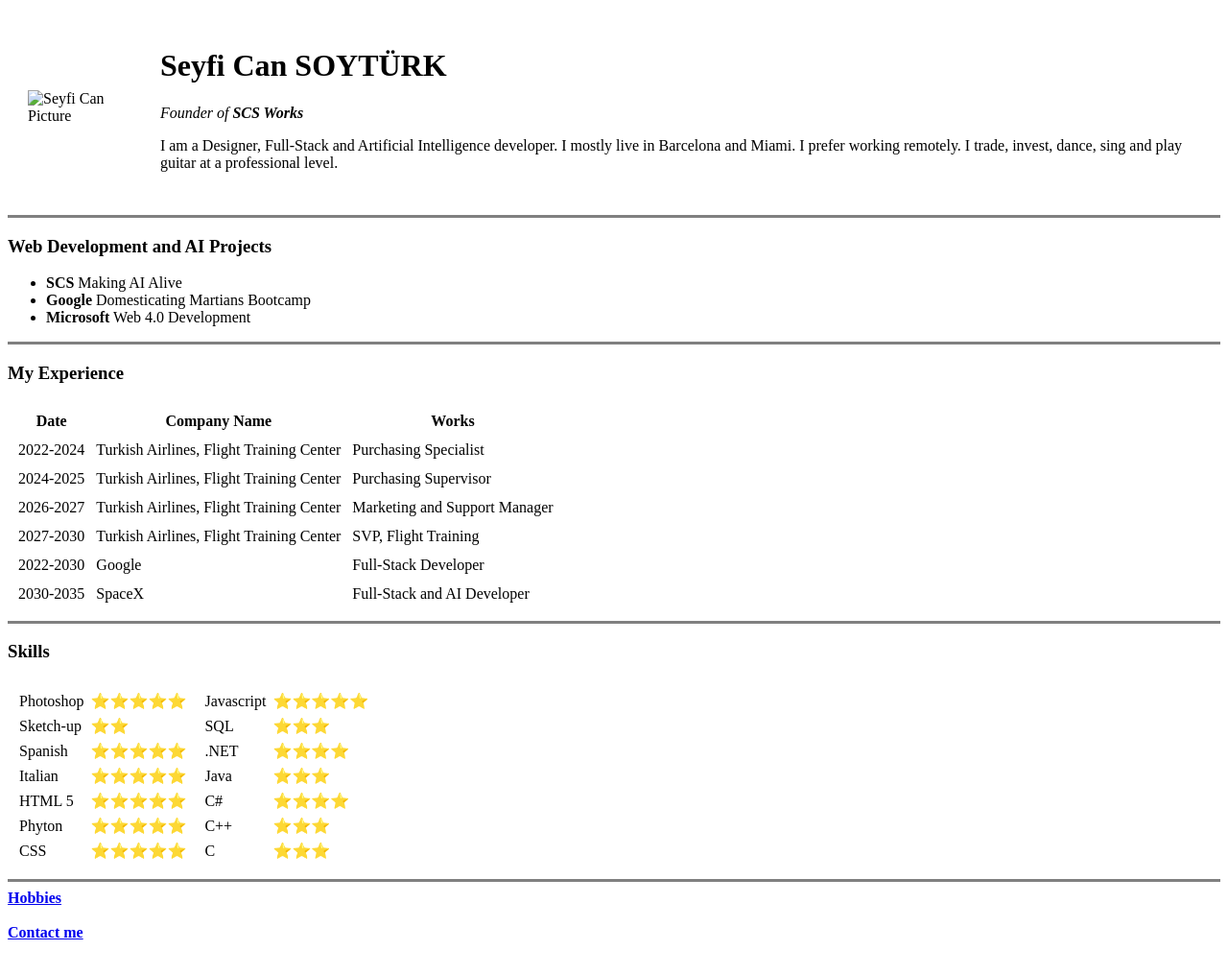
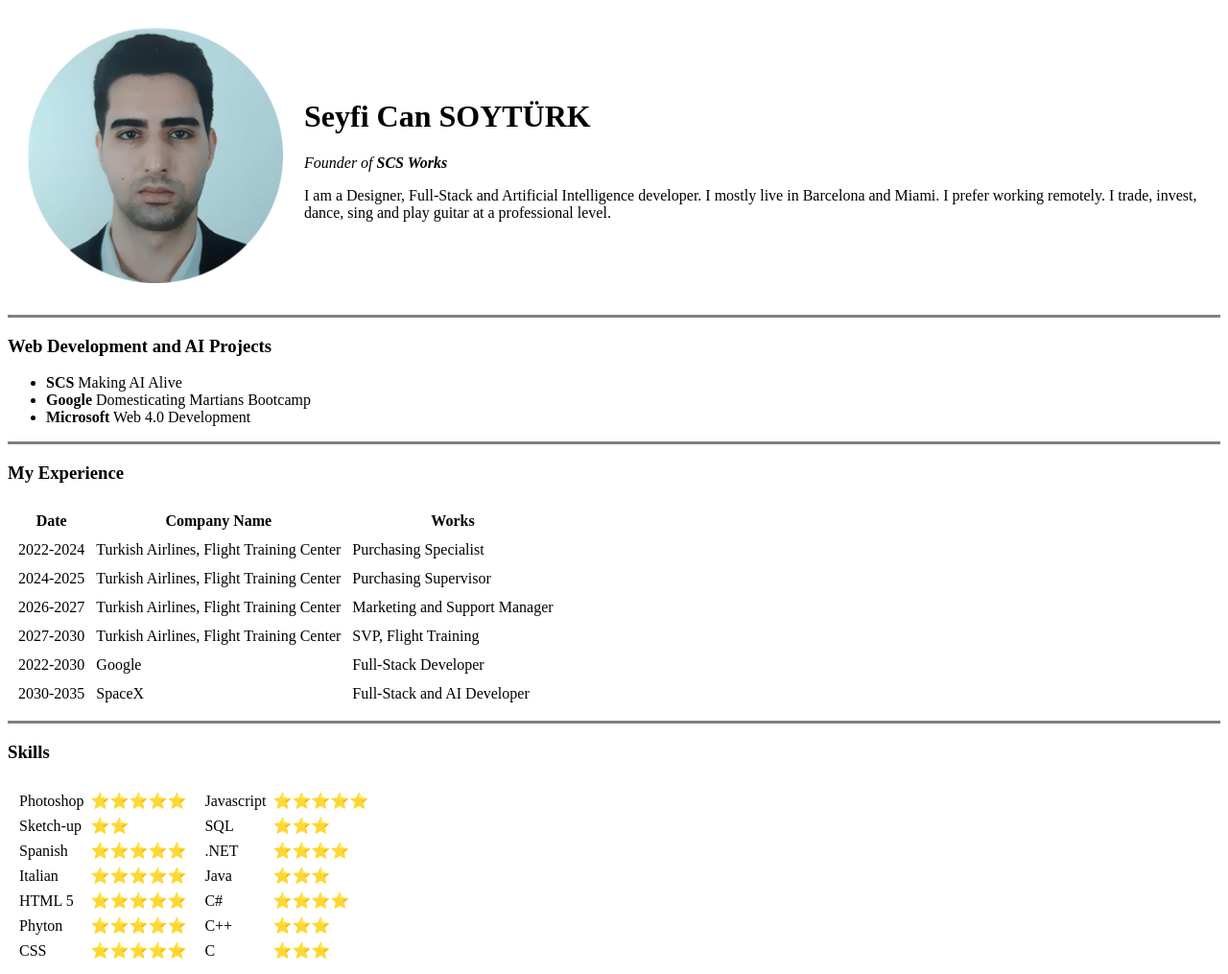
Before and after one commit to sscans/CV, a plain HTML site: page index.html in a window 1280 px wide. Shown: the top 1015 px of the page at 96% size. Drawn offline with Linux system fonts and the light colour scheme.

Commit message:
Update index.html

```diff
--- a/index.html
+++ b/index.html
@@ -6,7 +6,7 @@
 <body>
     <table cellspacing="20">
         <tr>
-            <td><img src="SeyfiCanSoyturk-modified2.png" alt="Seyfi Can Picture"></td>
+            <td><img src="images/SeyfiCanSoyturk-modified2.png" alt="Seyfi Can Picture"></td>
             <td>
                 <h1>Seyfi Can SOYTÜRK</h1>
                 <p><em>Founder of <strong>SCS Works</strong></em></p>
```
